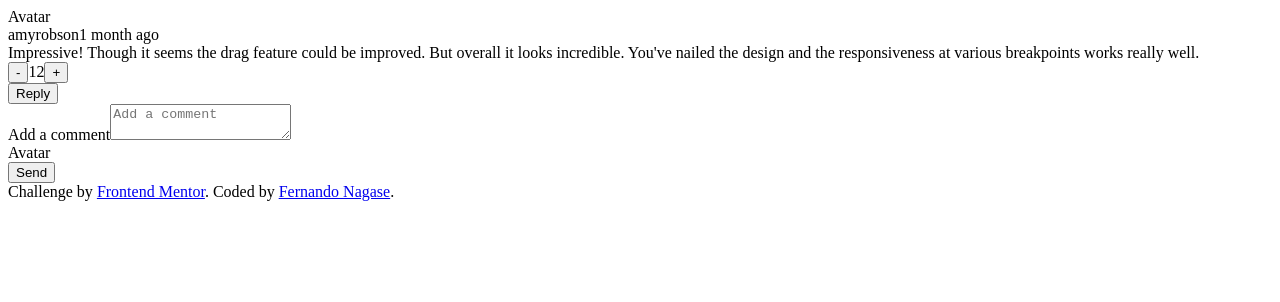
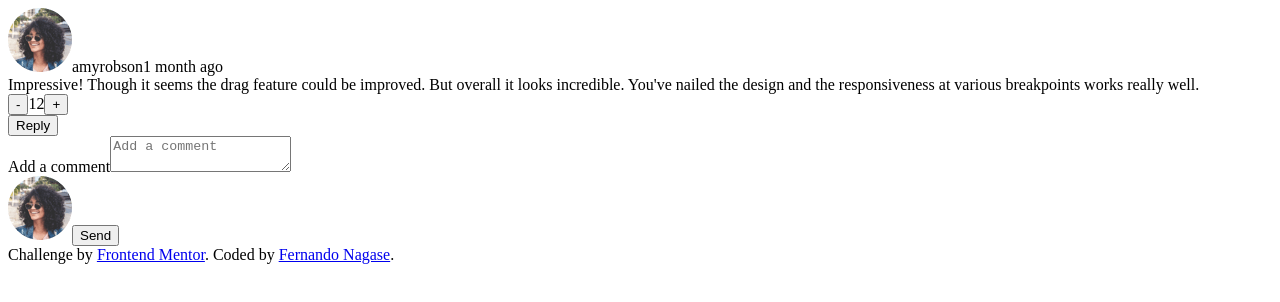
Before and after one commit to fernandonagase/nextjs-comments-component, a Next.js app: page / in a window 1280 px wide. Shown: the top 302 px of the page. Built offline with nearby package versions, Linux system fonts and the light colour scheme.

Commit message:
allow Avatar component to render images

```diff
--- a/components/AddComment/index.tsx
+++ b/components/AddComment/index.tsx
@@ -11,7 +11,7 @@ export default function AddComment() {
                 ></textarea>
             </div>
             <div>
-                <Avatar />
+                <Avatar pictureUrl="images/avatars/image-amyrobson.png" />
                 <button type="submit">Send</button>
             </div>
         </form>
--- a/components/Avatar/index.tsx
+++ b/components/Avatar/index.tsx
@@ -1,3 +1,7 @@
-export default function Avatar() {
-    return <div>Avatar</div>
+type AvatarProps = {
+    pictureUrl: string
 }
+
+export default function Avatar(props: AvatarProps) {
+    return <img src={props.pictureUrl} alt="" />
+}
--- a/components/CommentCard/comment-header.tsx
+++ b/components/CommentCard/comment-header.tsx
@@ -3,7 +3,7 @@ import Avatar from '../Avatar'
 export default function CommentHeader() {
     return (
         <header>
-            <Avatar />
+            <Avatar pictureUrl="images/avatars/image-amyrobson.png" />
             <span>amyrobson</span>
             <span>1 month ago</span>
         </header>
```
